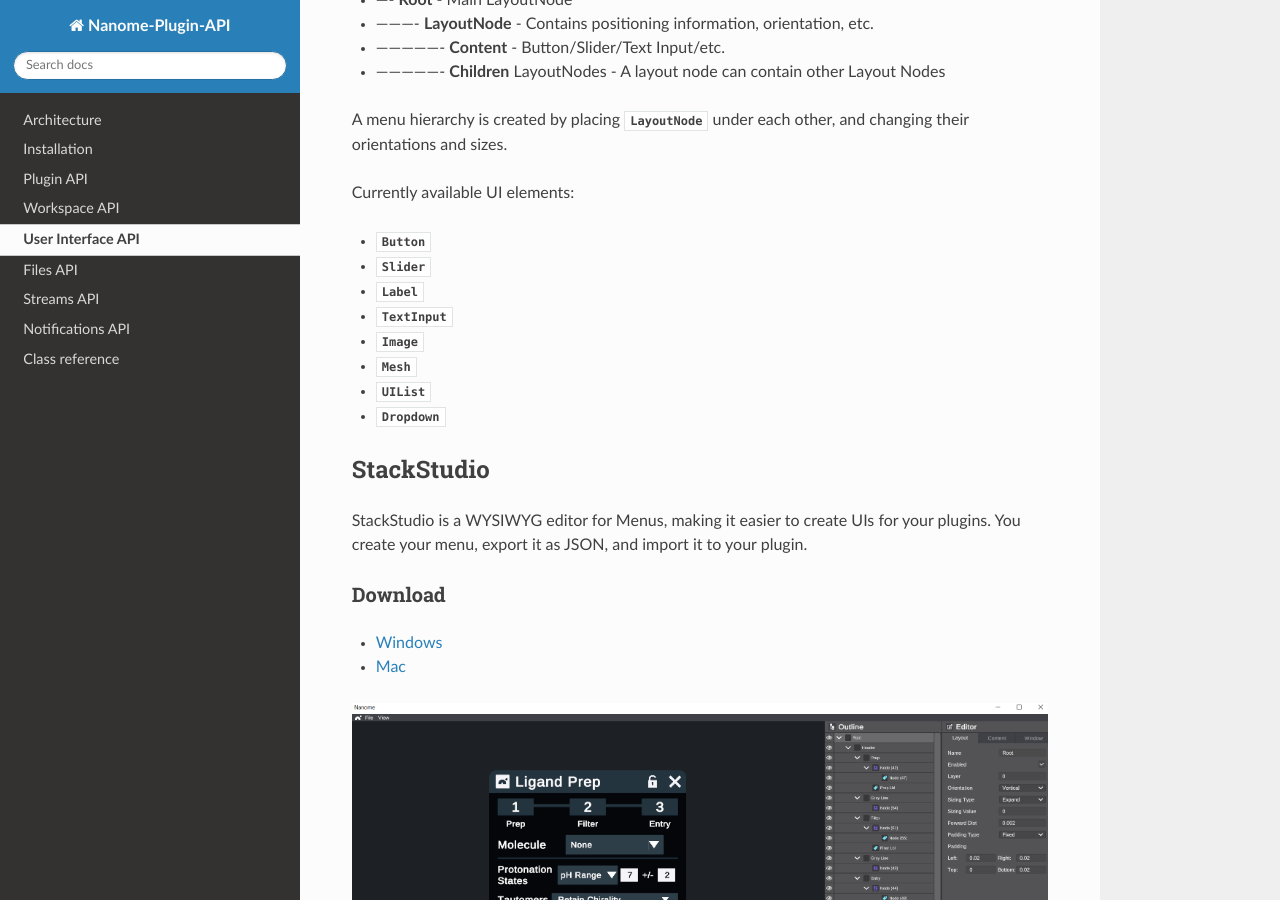
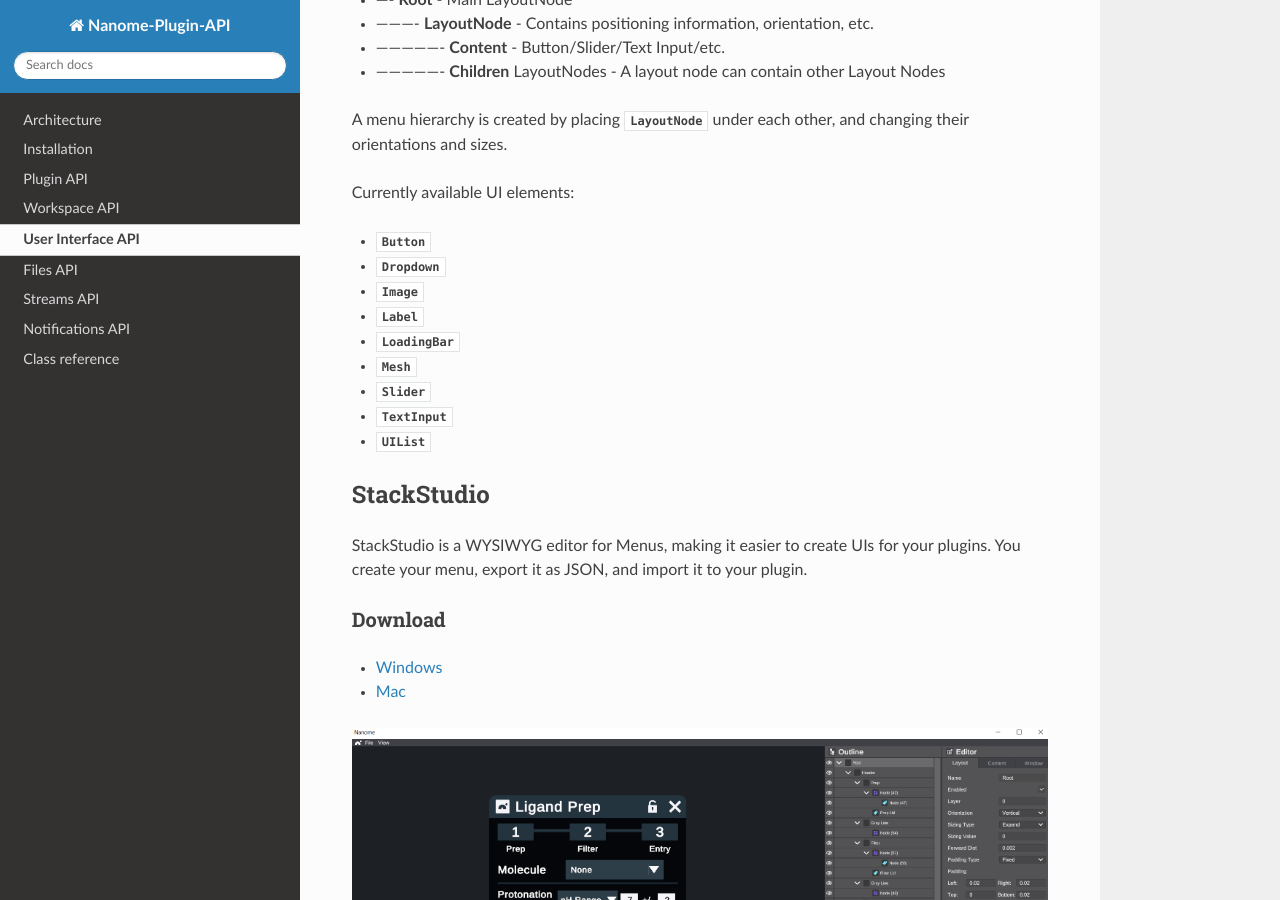
Before and after one commit to nanome-ai/nanome-lib, a Sphinx documentation site: the page built from doc/source/ui.rst, in a window 1280 px wide and 900 px high, scrolled down 420 px. Built offline with Sphinx 7.4.7 and the Read the Docs theme 2.0.0, drawn with Linux system fonts in a browser that asks for light colours; pages that are not in the unit, such as notebooks, are missing from menus; some of the changed lines change nothing that is shown.

Commit message:
Add LoadingBar to list of UI elements

```diff
--- a/doc/source/ui.rst
+++ b/doc/source/ui.rst
@@ -22,13 +22,14 @@
 Currently available UI elements:
 
 - :class:`~nanome.api.ui.button.Button`
+- :class:`~nanome.api.ui.dropdown.Dropdown`
+- :class:`~nanome.api.ui.image.Image`
+- :class:`~nanome.api.ui.label.Label`
+- :class:`~nanome.api.ui.loading_bar.LoadingBar`
+- :class:`~nanome.api.ui.mesh.Mesh`
 - :class:`~nanome.api.ui.slider.Slider`
-- :class:`~nanome.api.ui.label.Label`
 - :class:`~nanome.api.ui.text_input.TextInput`
-- :class:`~nanome.api.ui.image.Image`
-- :class:`~nanome.api.ui.mesh.Mesh`
 - :class:`~nanome.api.ui.ui_list.UIList`
-- :class:`~nanome.api.ui.dropdown.Dropdown`
 
 
 ***********
```
